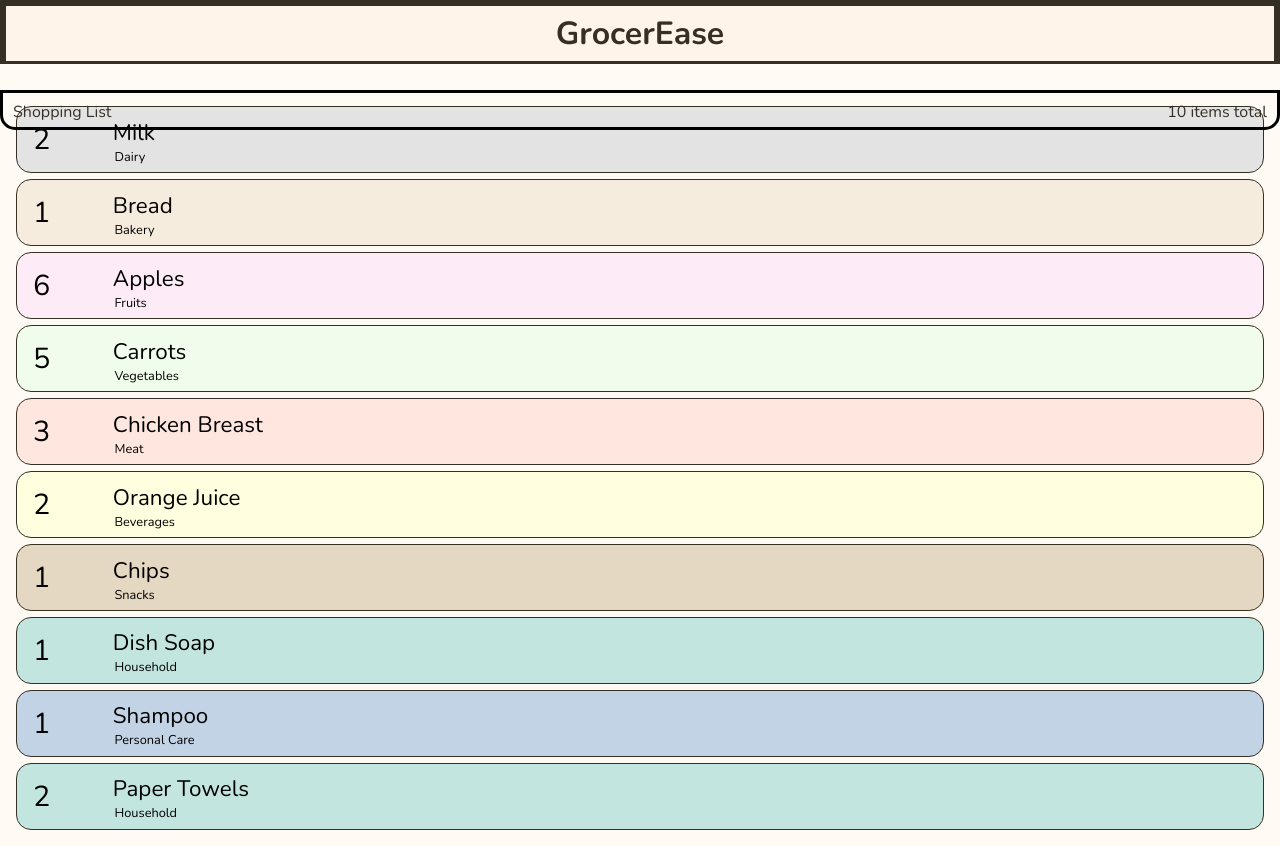
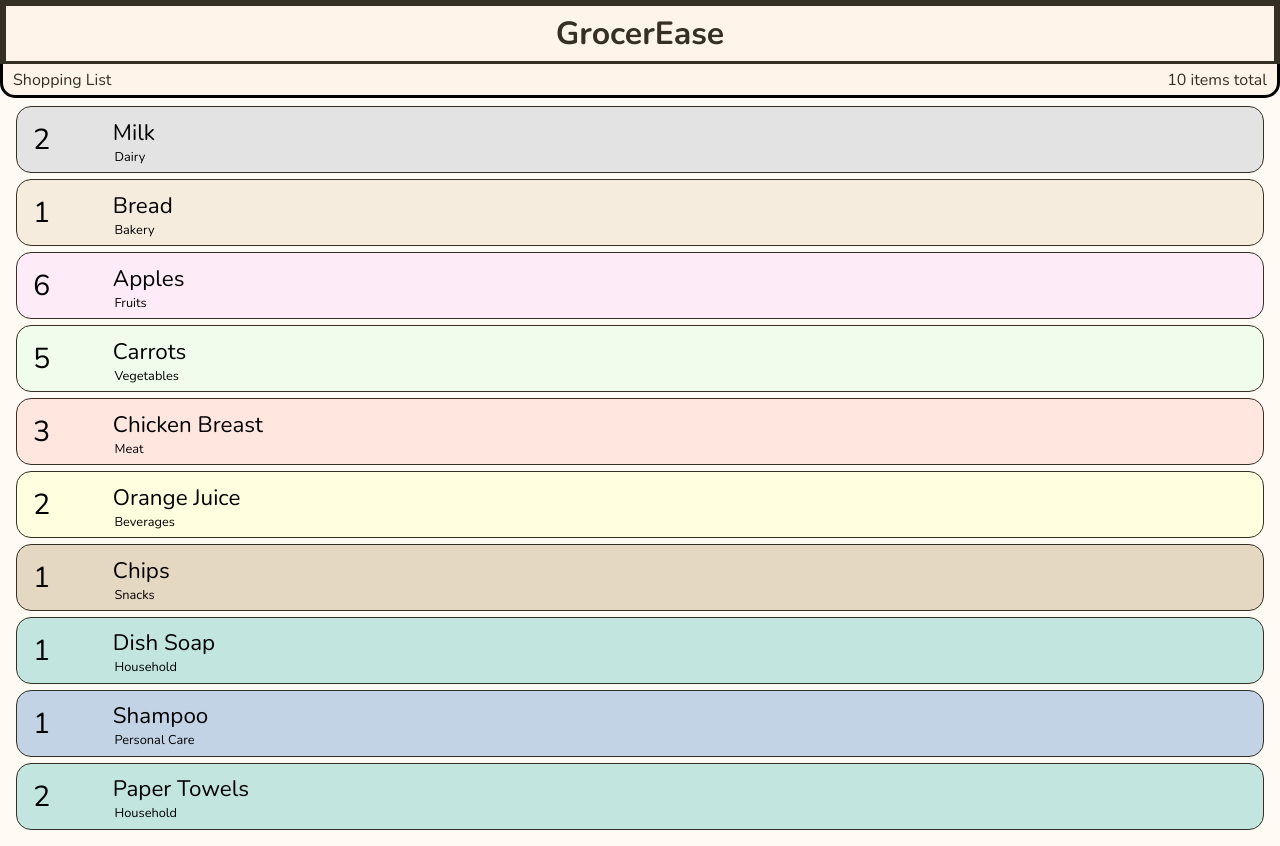
Before and after one commit to laurasliwa/capstone-grocerease, a Next.js app: page / in a window 1280 px wide. Built offline with nearby package versions, Linux system fonts and the light colour scheme.

Commit message:
Continue styling

```diff
--- a/pages/index.js
+++ b/pages/index.js
@@ -49,7 +49,9 @@ const ListHeader = styled.div`
   grid-template-rows: 0.2fr;
   grid-template-areas: "shoppinglist itemstotal";
   position: fixed;
+  top: 58px;
   width: 100%;
+  background-color: #fff4e9;
   border-style: solid;
   border-radius: 0 0 15px 15px;
   height: 40px;
```
